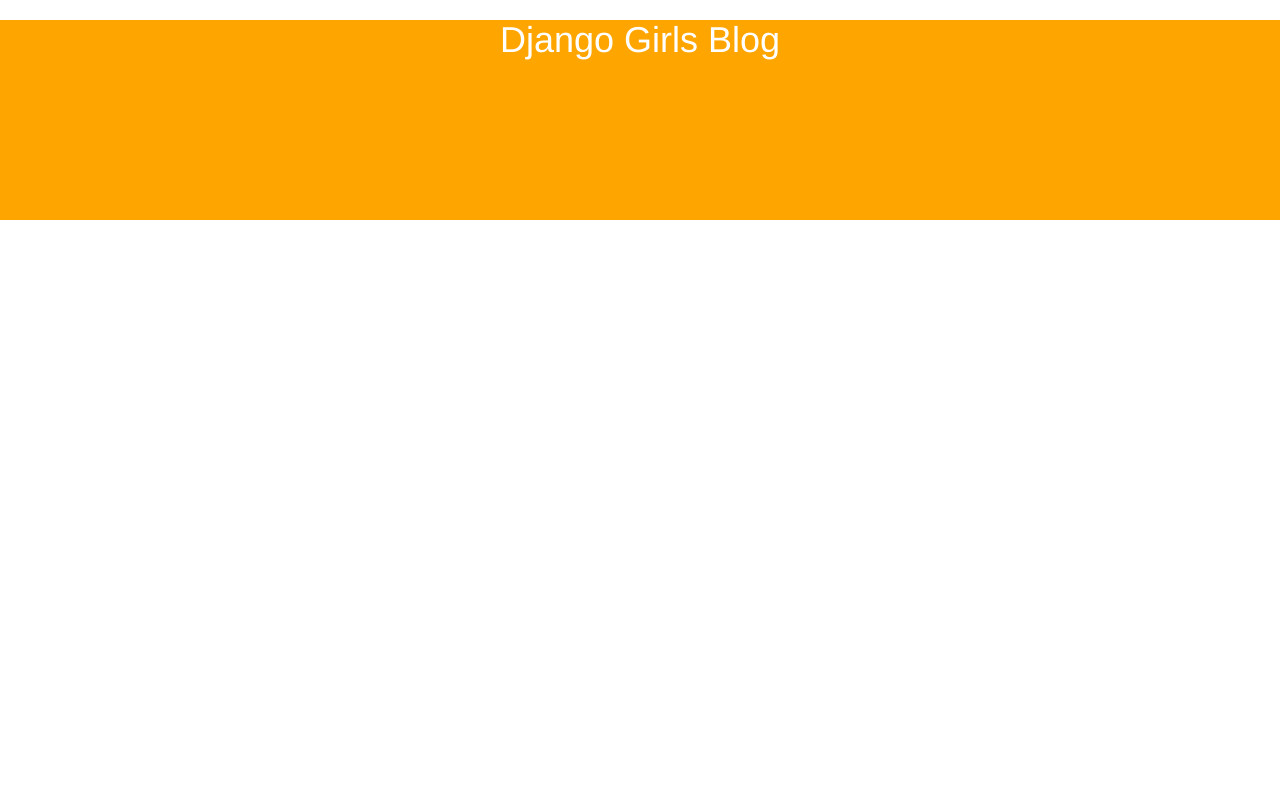
After one commit to enesgunduz/my-first-blog, a Django app: template blog/templates/blog/base.html in a window 1280 px wide. The commit adds this page. Run offline with Django 3.2, Linux system fonts and the light colour scheme; the template is opened without the code that fills it, so the values that code supplies are empty; some libraries are stand-ins or nearby versions.

Commit message:
Site için CSS ve ayrıntılı blog gönderisi için görünüm ve sablon eklendi

```diff
--- /dev/null
+++ b/blog/static/css/blog.css
@@ -0,0 +1,22 @@
+body{
+	margin:0;
+	padding: 0;
+}
+.header{
+	background:orange;
+	height:200px;
+}
+.header > h1{
+	text-align: center;
+
+}
+.header > h1 > a{
+	color:white;
+}
+h5{
+	font-weight: bold;
+}
+
+h6{
+	color:red;
+}
--- /dev/null
+++ b/blog/templates/blog/base.html
@@ -0,0 +1,23 @@
+{% load static %}
+<html>
+    <head>
+        <title>Django Girls blog</title>
+        <link rel="stylesheet" href="//maxcdn.bootstrapcdn.com/bootstrap/3.2.0/css/bootstrap.min.css">
+        <link rel="stylesheet" href="//maxcdn.bootstrapcdn.com/bootstrap/3.2.0/css/bootstrap-theme.min.css">
+        <link href='//fonts.googleapis.com/css?family=Lobster&subset=latin,latin-ext' rel='stylesheet' type='text/css'>
+        <link rel="stylesheet" href="{% static 'css/blog.css' %}">
+    </head>
+   <body>
+    <div class="header">
+        <h1><a href="/">Django Girls Blog</a></h1>
+    </div>
+    <div class="container">
+        <div>
+            <div>
+            {% block content %}
+            {% endblock %}
+            </div>
+        </div>
+    </div>
+</body>
+</html>
--- a/blog/urls.py
+++ b/blog/urls.py
@@ -3,4 +3,5 @@ from . import views
 
 urlpatterns = [
     path('', views.post_list, name='post_list'),
+    path('post/<int:pk>/',views.post_detail,name='post_detail')
 ]
--- a/blog/views.py
+++ b/blog/views.py
@@ -1,7 +1,11 @@
-from django.shortcuts import render
+from django.shortcuts import render, get_object_or_404
 from django.utils import timezone
 from .models import Post
 
 def post_list(request):
     posts = Post.objects.filter(published_date__lte=timezone.now()).order_by('published_date')
     return render(request, 'blog/post_list.html', {'posts': posts})
+
+def post_detail(request, pk):
+    post = get_object_or_404(Post, pk=pk)
+    return render(request, 'blog/post_detail.html', {'post': post})
```
Also changed, not shown: blog/templates/blog/post_detail.html (added, +13 -0 lines), blog/templates/blog/post_list.html (+13 -17 lines).
